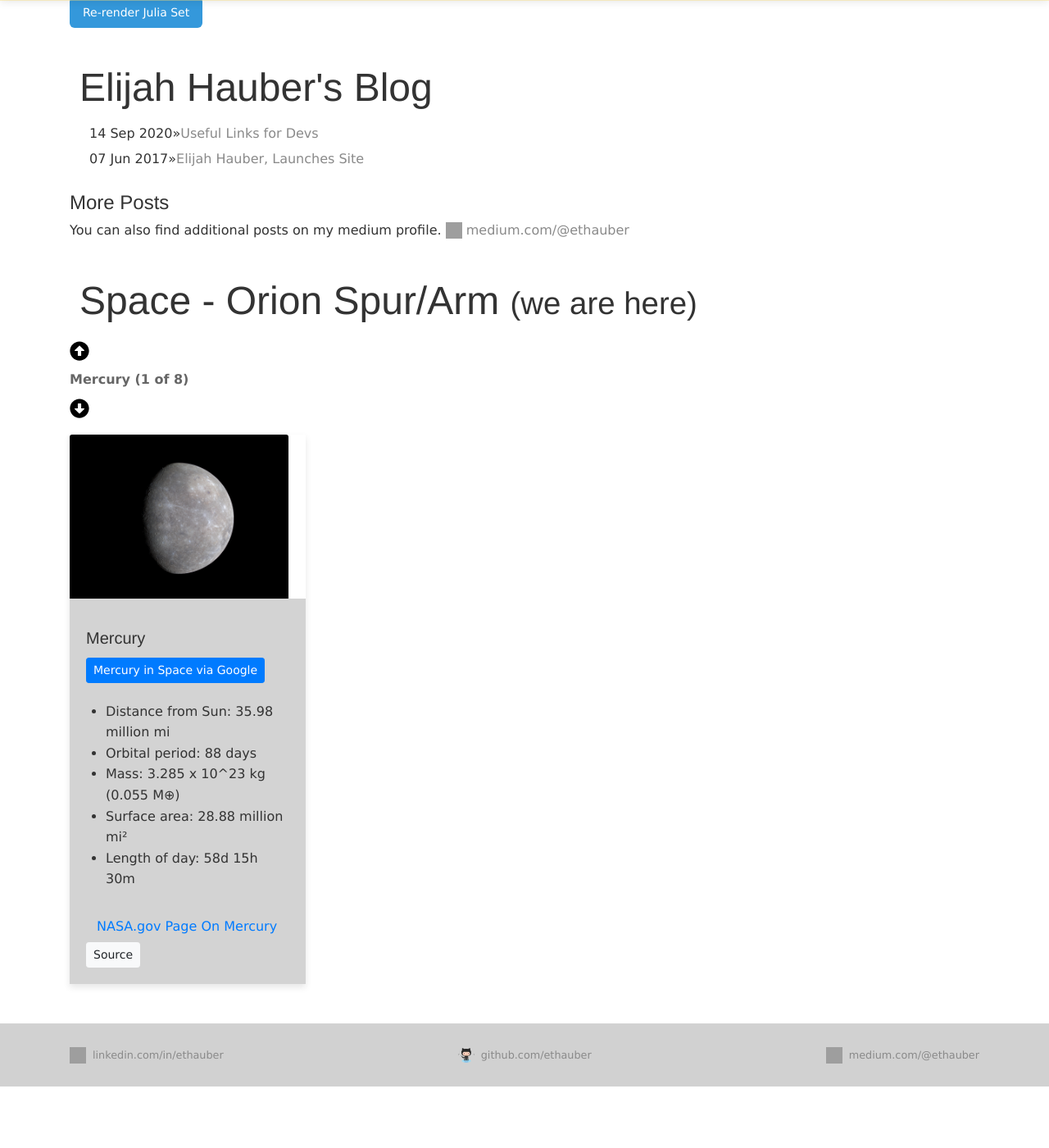
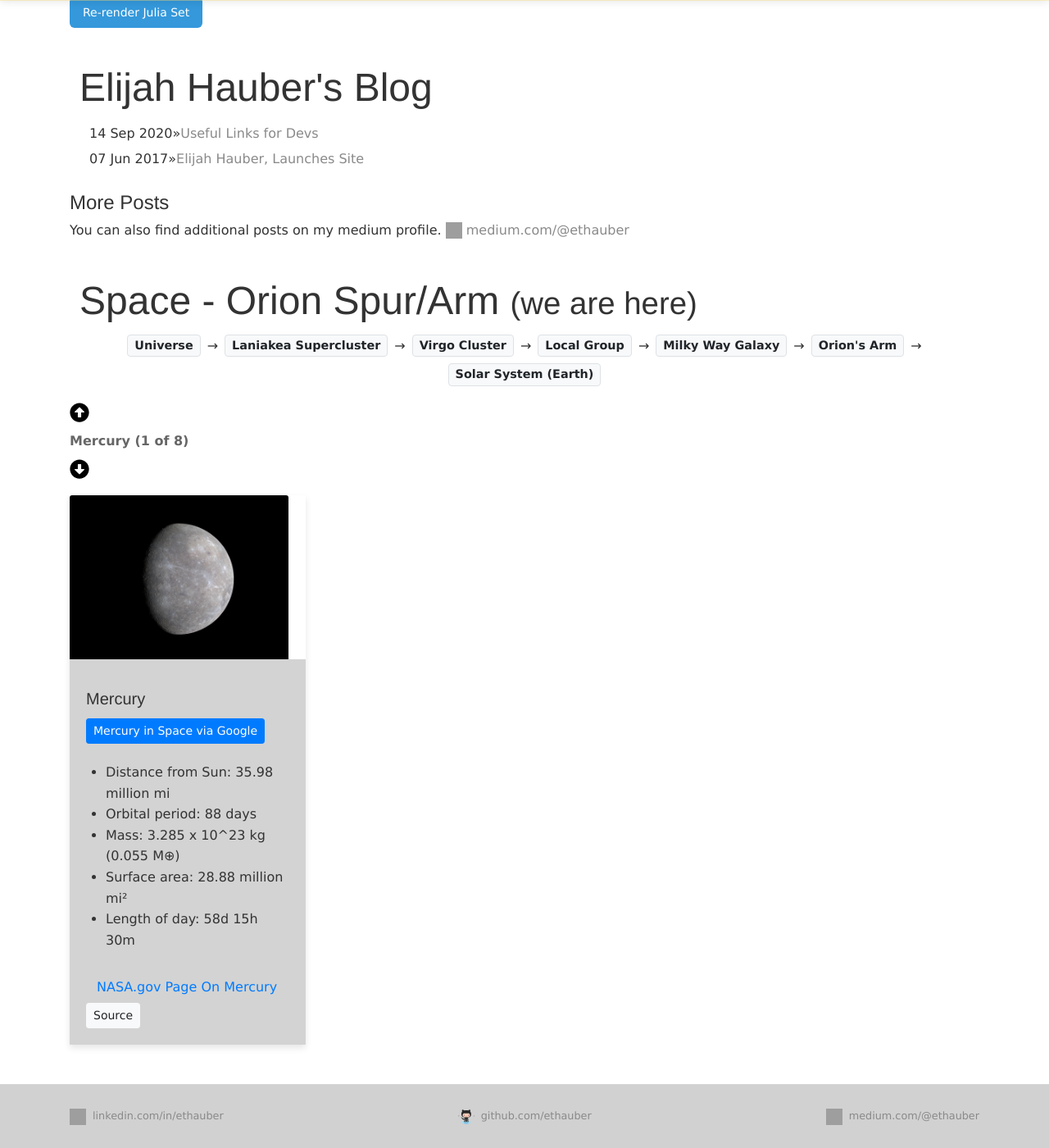
Before and after one commit to ethauber/ethauber.github.io, a Jekyll site: the page built from index.html, in a window 1280 px wide and 1400 px high, scrolled down 4473 px. Shown: the whole window at 82% size. Built offline with Jekyll 4.4.1, drawn with Linux system fonts in a browser that asks for light colours; before the commit the page ends 5798 px from its top, so only the background shows below that; grey boxes are pictures that could not be loaded.

Commit message:
Add more information about where we are in the vastness of space

```diff
--- a/css/main.css
+++ b/css/main.css
@@ -397,3 +397,20 @@ main .container .mt-3 {
     height: 120px;
   }
 }
+
+.space-breadcrumb-row {
+    display: flex;
+    flex-wrap: wrap;
+    justify-content: center;
+    align-items: center;     /* centers vertically with arrows */
+    gap: 0.5rem;             /* clean spacing between items */
+    margin: 0.5rem 0;        /* less top/bottom whitespace */
+}
+
+.space-breadcrumb-row .badge {
+    padding: 0.25rem 0.5rem; /* trims bottom padding */
+    margin: 0;               /* remove stray spacing */
+    line-height: 1.2;        /* fixes text sitting too high */
+    vertical-align: middle;
+    font-size: 0.9rem;
+}
--- a/index.html
+++ b/index.html
@@ -637,6 +637,17 @@ title: Elijah Hauber Software Engineer
         <div class="row">
           <div class="col-12">
             <h1>Space - Orion Spur/Arm <small>(we are here)</small></h1>
+
+            <div class="space-breadcrumb-row">
+              <a href="https://science.nasa.gov/universe/" target="_blank" rel="noopener" class="badge badge-light border" title="NASA Universe Overview">Universe</a> →
+              <a href="https://en.wikipedia.org/wiki/Laniakea_Supercluster" target="_blank" rel="noopener" class="badge badge-light border" title="Laniakea Supercluster">Laniakea Supercluster</a> →
+              <a href="https://en.wikipedia.org/wiki/Virgo_Cluster" target="_blank" rel="noopener" class="badge badge-light border" title="Virgo Cluster">Virgo Cluster</a> →
+              <a href="https://en.wikipedia.org/wiki/Local_Group" target="_blank" rel="noopener" class="badge badge-light border" title="Local Group">Local Group</a> →
+              <a href="https://science.nasa.gov/resource/the-milky-way-galaxy" target="_blank" rel="noopener" class="badge badge-light border" title="Milky Way Galaxy">Milky Way Galaxy</a> →
+              <a href="https://en.wikipedia.org/wiki/Orion_Arm" target="_blank" rel="noopener" class="badge badge-light border" title="Orion's Arm">Orion's Arm</a> →
+              <a href="https://science.nasa.gov/solar-system" target="_blank" rel="noopener" class="badge badge-light border" title="Solar System"><strong>Solar System (Earth)</strong></a>
+            </div>
+
           <div style="margin: 20px 0;">
             <span class="d-flex justify-content-center arrow-up" style="cursor: pointer;" title="Previous Planet"></span>
             <div style="margin: 10px 0;">
```
